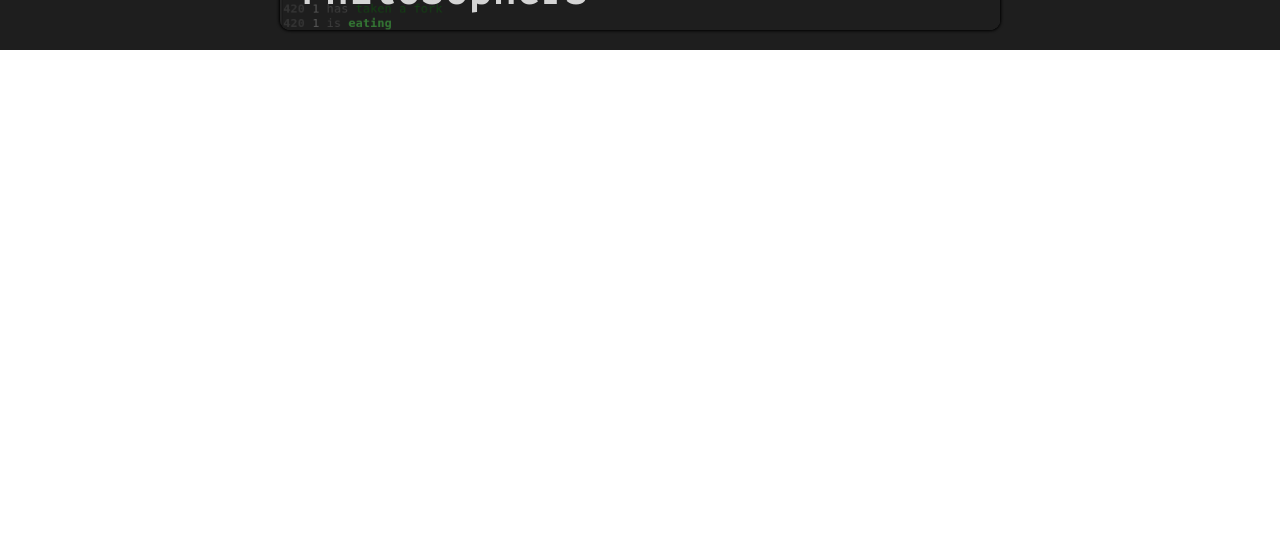
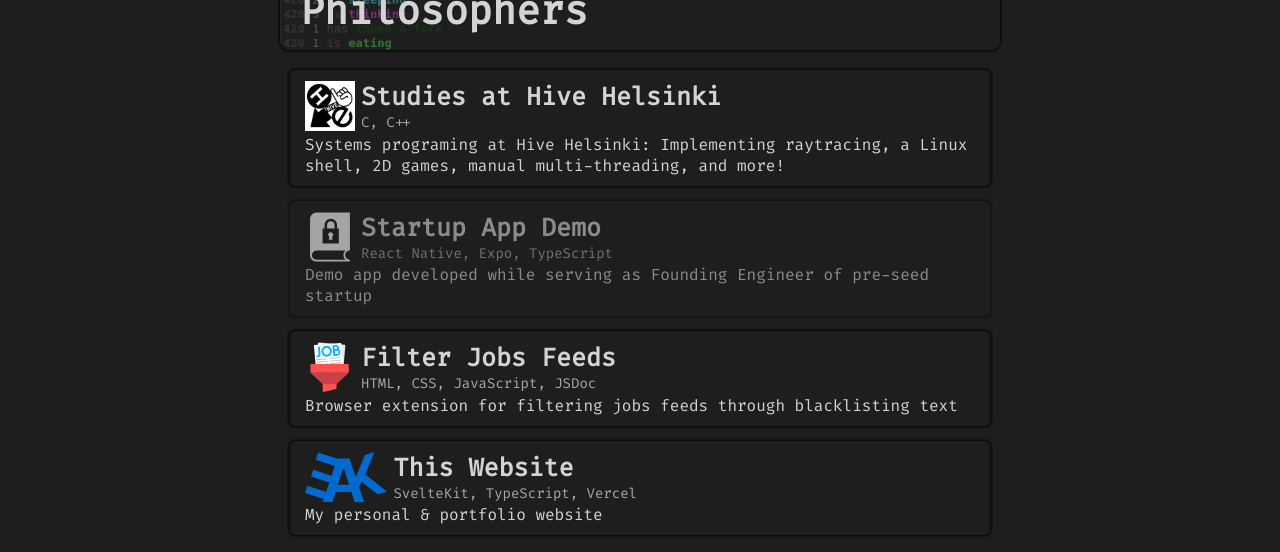
Before and after one commit to EvAvKein/website, a React (Vite) app: page / in a window 1280 px wide. Shown: the part 2734-3286 px from the top of the page. Before the commit the page ends 2784 px from the top, so only its background shows below. Built offline with nearby package versions, Linux system fonts and the light colour scheme; a web font is replaced by a local one.

Commit message:
Portfolio page additions and improvements

```diff
--- a/src/portfolio/Portfolio.css
+++ b/src/portfolio/Portfolio.css
@@ -1,17 +1,31 @@
 #portfolio {
+	font-size: clamp(0.6em, 2.5vw, 1em);
+	padding-block: 1em;
+	margin-inline: auto;
+
 	h2 {
 		font-size: 2.75em;
 		text-align: center;
 	}
 
-	#projects {
-		font-size: clamp(0.6em, 2.5vw, 1em);
+	#projDisplays {
 		max-width: 90em;
-		padding-block: 1em;
-		margin-inline: auto;
+		margin-inline: inherit;
+		margin-top: 1em;
 		display: flex;
 		flex-wrap: wrap;
 		justify-content: center;
 		gap: 2em;
 	}
+
+	#moreProjects {
+		max-width: 80em;
+		margin-inline: inherit;
+		margin-top: 1em;
+		display: flex;
+		flex-wrap: wrap;
+		justify-content: center;
+		gap: 0.75em 2.25em;
+		align-items: center;
+	}
 }
--- a/src/portfolio/Portfolio.tsx
+++ b/src/portfolio/Portfolio.tsx
@@ -1,52 +1,44 @@
 import "./Portfolio.css";
 import ProjectDisplay from "./ProjectDisplay";
+import {DisplayProject, displayProjects, ListProject, listProjects} from "./projects";
+import ProjItem from "./ProjItem";
 
 function Portfolio() {
 	return (
 		<section id="portfolio">
-				<h2>Projects</h2>
-				<section id="projects">
-					<ProjectDisplay
-						title="MiniRayTracer"
-						tagline="Raytracing your scenes from scratch: Texture mapping, multi-threaded incremental rendering, live movement and object manipulation, and more!"
-						imgSrc="https://raw.githubusercontent.com/EvAvKein/hive_minirt/refs/heads/main/README_assets/eve_wallpaper.png"
-						imgAlt="Colorful scene with patterned spheres, cylinders, planes, a cone, and a light source in the center shedding light on all of them"
-						vidSrc="/src/assets/projects/miniRT_compilation.mp4"
-						techsList={new Set(["C"])}
-						selectedTechs={new Set()}
-						link="https://github.com/EvAvKein/hive_minirt"
-					/>
-					<ProjectDisplay
-						title="Planet Guardian"
-						tagline="A game-jam award winner: Protect your planet from asteroids and temperatures!"
-						imgSrc="/src/assets/projects/planetGuardian.png"
-						imgAlt="Colorful scene with patterned spheres, cylinders, planes, a cone, and a light source in the center shedding light on all of them"
-						vidSrc="/src/assets/projects/planetGuardian_compilation.mp4"
-						techsList={new Set(["C"])}
-						selectedTechs={new Set()}
-						link="https://github.com/EvAvKein/planet_guardian"
-					/>
-					<ProjectDisplay
-						title="So Long"
-						tagline="A 2D game made with a minimalist windowing library: Collect the berries and reach the exit! Steppable flood-fill map validation, defeatable chasing enemies"
-						imgSrc="/src/assets/projects/soLong.png"
-						imgAlt="Colorful scene with patterned spheres, cylinders, planes, a cone, and a light source in the center shedding light on all of them"
-						vidSrc="/src/assets/projects/soLong_compilation.mp4"
-						techsList={new Set(["C"])}
-						selectedTechs={new Set()}
-						link="https://github.com/EvAvKein/hive_so_long"
-					/>
-					<ProjectDisplay
-						title="Philosophers"
-						tagline="Simulating the Dining Philosophers problem: Manual multi-threading synchronization with mutexes"
-						imgSrc="/src/assets/projects/philosophers.png"
-						imgAlt="Colorful scene with patterned spheres, cylinders, planes, a cone, and a light source in the center shedding light on all of them"
-						vidSrc="/src/assets/projects/philosophers_compilation.mp4"
-						techsList={new Set(["C"])}
-						selectedTechs={new Set()}
-						link="https://github.com/EvAvKein/hive_philosophers"
-					/>
-				</section>
+			<h2>Projects</h2>
+			<section id="projDisplays">
+				{displayProjects.map((proj: DisplayProject) => {
+					return (
+						<ProjectDisplay
+							key={proj.name}
+							title={proj.name}
+							tagline={proj.description}
+							imgSrc={proj.logoSrc}
+							imgAlt={proj.logoAlt}
+							vidSrc={proj.vidSrc}
+							techsList={proj.techsSet}
+							link={proj.link}
+						/>
+					);
+				})}
+			</section>
+			<section id="moreProjects">
+				{listProjects.map((proj: ListProject) => {
+					return (
+						<ProjItem
+							key={proj.name}
+							logoSrc={proj.logoSrc}
+							logoAlt={proj.logoAlt}
+							name={proj.name}
+							description={proj.description}
+							technologies={proj.technologies}
+							link={proj.link}
+							selectedTechs={new Set()}
+						/>
+					);
+				})}
+			</section>
 		</section>
 	);
 }
```
